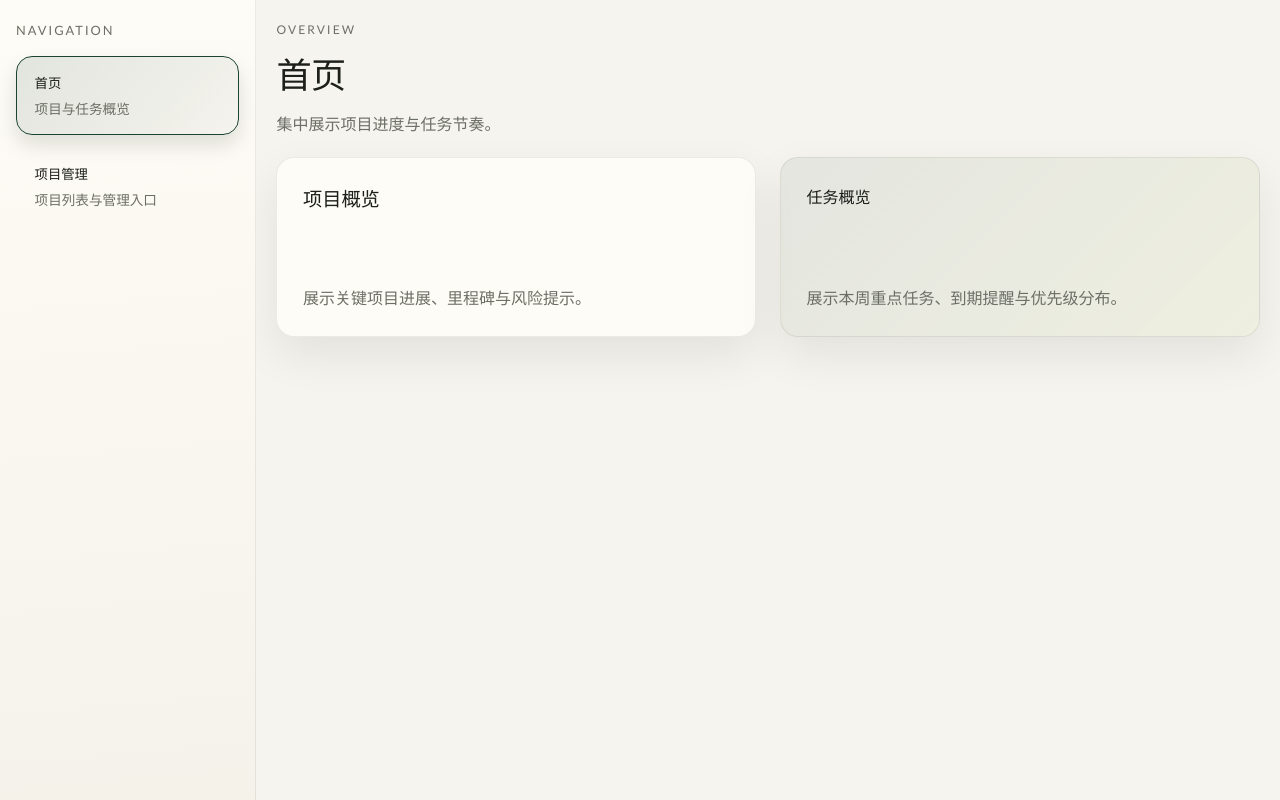
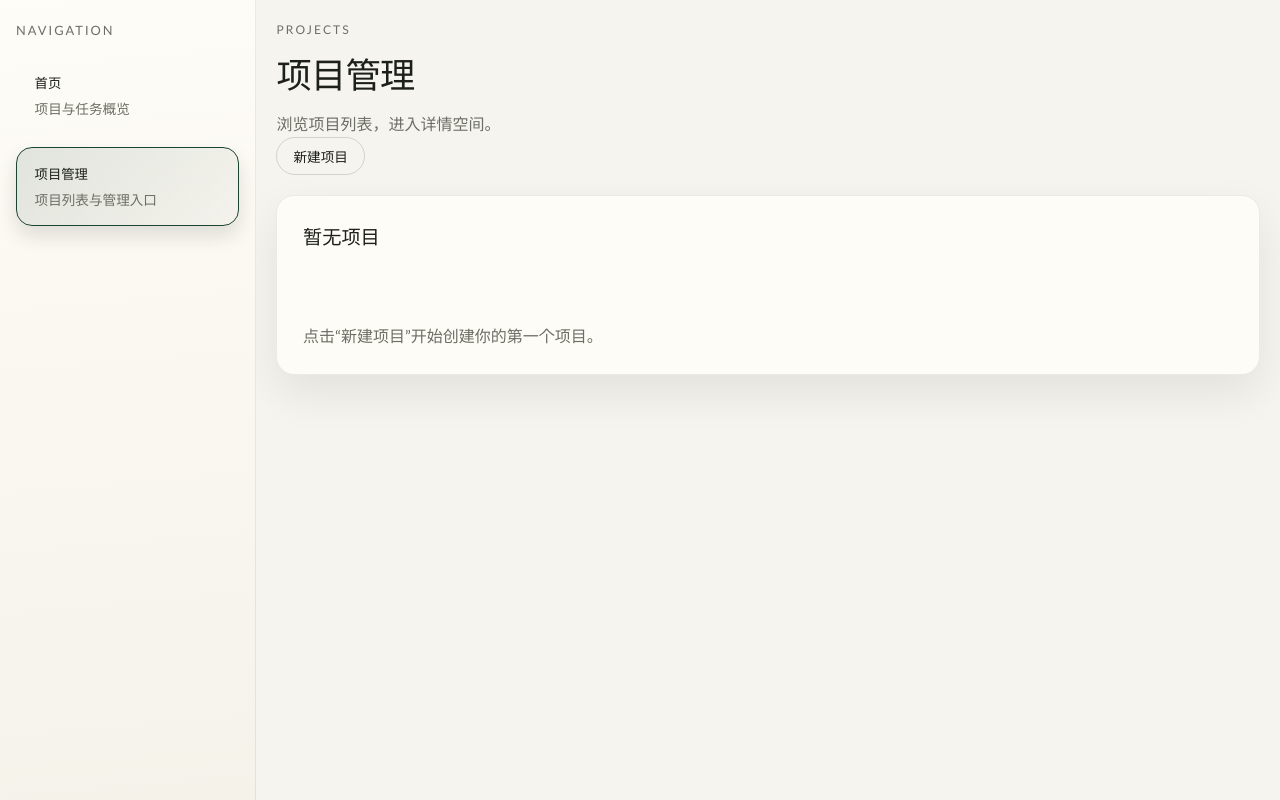
Before and after one commit to ssst0n3/vector, a React app in the folder frontend/: page / in a window 1280 px wide. Built offline with nearby package versions, Linux system fonts and the light colour scheme; the HTML template or start-up script is replaced by a standard one.

Commit message:
feat: set projects page as default landing view

```diff
--- a/frontend/src/App.tsx
+++ b/frontend/src/App.tsx
@@ -1166,7 +1166,7 @@ const createProjectId = (): ProjectId => {
 }
 
 function App() {
-  const [view, setView] = useState<ViewMode>('home')
+  const [view, setView] = useState<ViewMode>('projects')
   const [projects, setProjects] = useState<ProjectItem[]>(() => INITIAL_PROJECT_DATA.projects)
   const [selectedProjectId, setSelectedProjectId] = useState<ProjectId | null>(() => INITIAL_PROJECT_DATA.selectedProjectId)
   const [activeTab, setActiveTab] = useState<ProjectTabId>('mandala')
```
